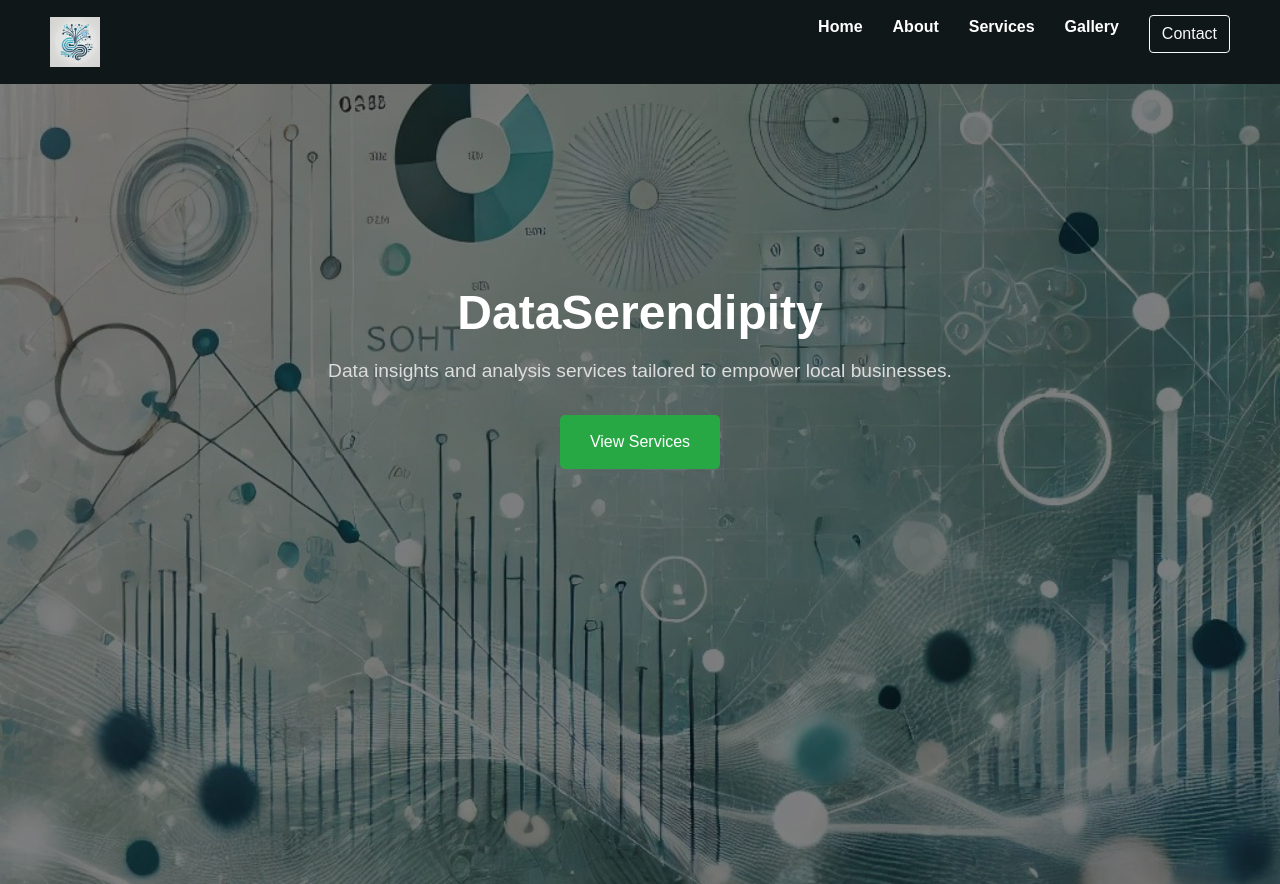
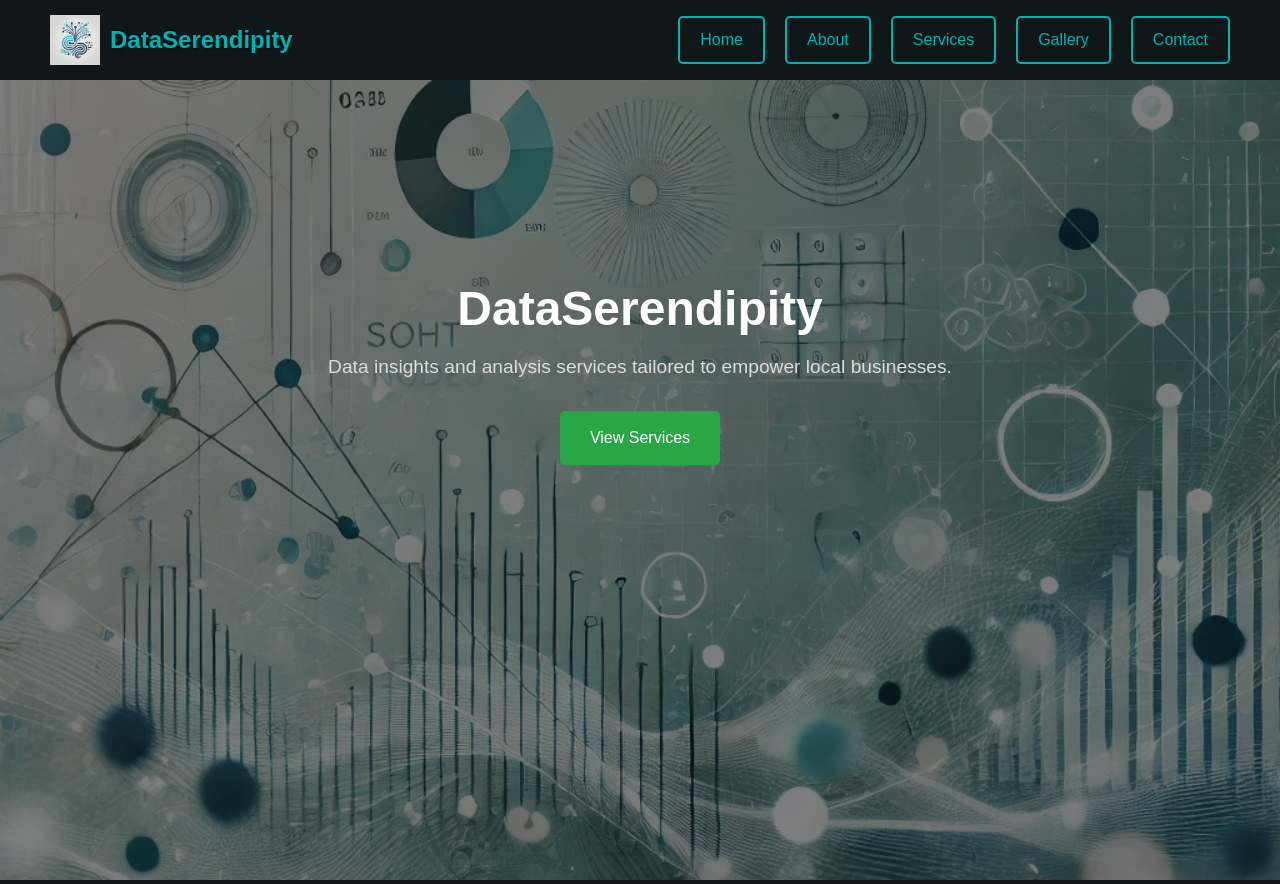
Before and after one commit to HugoSmits/DataSerendipity, a Flask app: page / in a window 1280 px wide. Run offline with Flask 3, Linux system fonts and the light colour scheme.

Commit message:
Updated Index - Version 1.00 of the website

```diff
--- a/project/templates/index.html
+++ b/project/templates/index.html
@@ -21,29 +21,65 @@
             align-items: center;
         }
 
-        nav img {
+        .logo-container {
+            display: flex;
+            align-items: center;
+            gap: 10px;
+        }
+
+        .logo-container img {
             width: 50px;
             height: auto;
         }
 
+        .logo-container span {
+            font-size: 1.5rem;
+            font-weight: bold;
+            color: #00b3b3; /* Bright teal */
+            text-shadow: 1px 1px 2px rgba(0, 0, 0, 0.6); /* Optional shadow */
+        }
+
         nav ul {
             list-style: none;
-            display: flex;
-            gap: 30px;
+            display: flex; /* Align items in a row */
+            gap: 20px; /* Space between items */
+            margin: 0;
+            padding: 0;
         }
 
         nav ul li {
-            display: inline;
+            display: inline-block; /* Keep items inline */
         }
 
         nav ul li a {
             text-decoration: none;
             color: #fff;
             font-weight: bold;
+            padding: 10px 20px;
+            border: 2px solid transparent; /* Transparent border by default */
+            border-radius: 5px;
+            transition: all 0.3s ease;
         }
 
         nav ul li a:hover {
-            text-decoration: underline;
+            border: 2px solid #00b3b3; /* Teal outline on hover */
+            color: #00b3b3; /* Teal text on hover */
+        }
+
+        nav ul li .btn {
+            border: 2px solid #00b3b3; /* Teal outline */
+            color: #00b3b3; /* Teal text */
+            background-color: transparent;
+            padding: 10px 20px;
+            font-size: 1rem;
+            border-radius: 5px;
+            text-decoration: none;
+            transition: all 0.3s ease;
+        }
+
+        nav ul li .btn:hover {
+            background-color: #00b3b3; /* Teal background on hover */
+            color: #fff; /* White text on hover */
         }
 
         .hero {
@@ -103,15 +139,20 @@
 <body>
     <!-- Navigation Bar -->
     <nav>
-        <img src="/static/images/Serendipity_logo.jpg" alt="DataSerendipity Logo">
+        <div class="logo-container">
+            <img src="/static/images/Serendipity_logo.jpg" alt="DataSerendipity Logo">
+            <span>DataSerendipity</span>
+        </div>
         <ul>
-            <li><a href="#about">Home</a></li>
-            <li><a href="#about">About</a></li>
-            <li><a href="#services">Services</a></li>
-            <li><a href="#gallery">Gallery</a></li>
-            <li><a href="#contact" class="btn btn-outline-light">Contact</a></li>
+            <li><a href="#home" class="btn">Home</a></li>
+            <li><a href="#about" class="btn">About</a></li>
+            <li><a href="#services" class="btn">Services</a></li>
+            <li><a href="#gallery" class="btn">Gallery</a></li>
+            <li><a href="#contact" class="btn">Contact</a></li>
         </ul>
     </nav>
+
+
 
     <!-- Hero Section -->
     <section class="hero">
```
